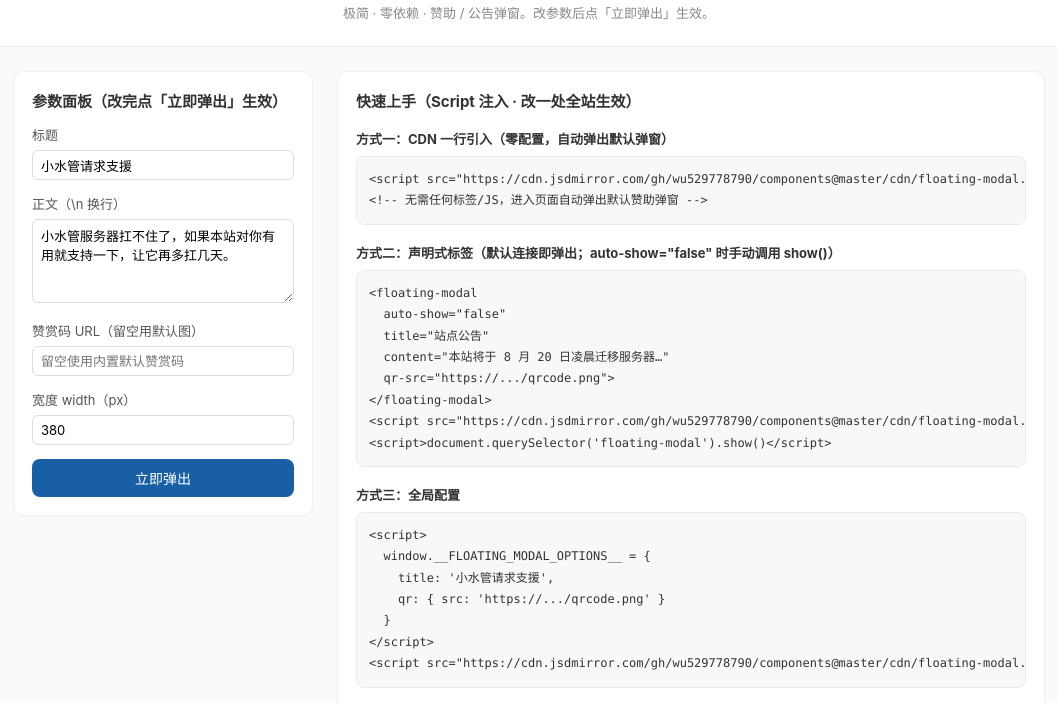
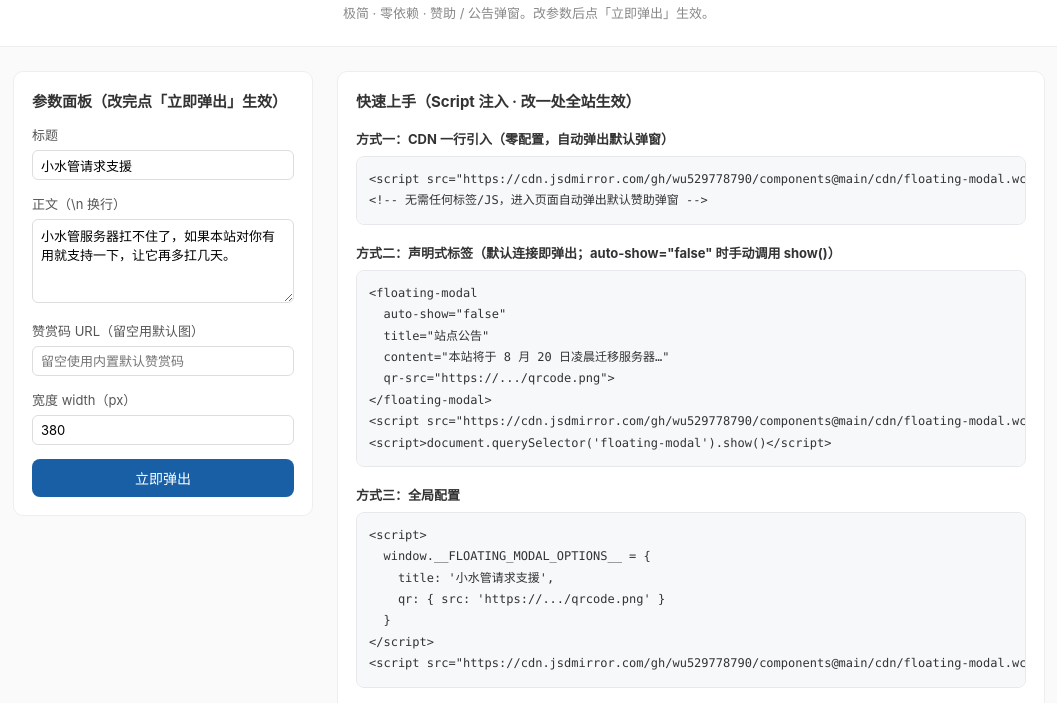
Before and after one commit to wu529778790/components, a website: page packages/floating-modal/demo/index.html in a window 1280 px wide. Shown: the part 75-778 px from the top of the page, without its empty margins (111-1168 px from the left). Drawn offline with Linux system fonts and the light colour scheme; files that its build step writes are made by us from their sources.

Commit message:
fix: floating-modal demo CDN URL 改为 @main + .wc 后缀
components 仓库默认分支是 main（非 master），且产物文件名带 .wc 后缀

```diff
--- a/packages/floating-modal/demo/index.html
+++ b/packages/floating-modal/demo/index.html
@@ -124,7 +124,7 @@
       <h2>快速上手（Script 注入 · 改一处全站生效）</h2>
 
       <h3>方式一：CDN 一行引入（零配置，自动弹出默认弹窗）</h3>
-      <pre><code>&lt;script src="https://cdn.jsdmirror.com/gh/wu529778790/components@master/cdn/floating-modal.js"&gt;&lt;/script&gt;
+      <pre><code>&lt;script src="https://cdn.jsdmirror.com/gh/wu529778790/components@main/cdn/floating-modal.wc.js"&gt;&lt;/script&gt;
 &lt;!-- 无需任何标签/JS，进入页面自动弹出默认赞助弹窗 --&gt;</code></pre>
 
       <h3>方式二：声明式标签（默认连接即弹出；auto-show="false" 时手动调用 show()）</h3>
@@ -134,7 +134,7 @@
   content="本站将于 8 月 20 日凌晨迁移服务器…"
   qr-src="https://.../qrcode.png"&gt;
 &lt;/floating-modal&gt;
-&lt;script src="https://cdn.jsdmirror.com/gh/wu529778790/components@master/cdn/floating-modal.js"&gt;&lt;/script&gt;
+&lt;script src="https://cdn.jsdmirror.com/gh/wu529778790/components@main/cdn/floating-modal.wc.js"&gt;&lt;/script&gt;
 &lt;script&gt;document.querySelector('floating-modal').show()&lt;/script&gt;</code></pre>
 
       <h3>方式三：全局配置</h3>
@@ -144,7 +144,7 @@
     qr: { src: 'https://.../qrcode.png' }
   }
 &lt;/script&gt;
-&lt;script src="https://cdn.jsdmirror.com/gh/wu529778790/components@master/cdn/floating-modal.js"&gt;&lt;/script&gt;</code></pre>
+&lt;script src="https://cdn.jsdmirror.com/gh/wu529778790/components@main/cdn/floating-modal.wc.js"&gt;&lt;/script&gt;</code></pre>
 
       <h3>方式四：NPM 双轨（React/Vue 项目照旧）</h3>
       <pre><code>pnpm add @wu529778790/floating-modal
```
